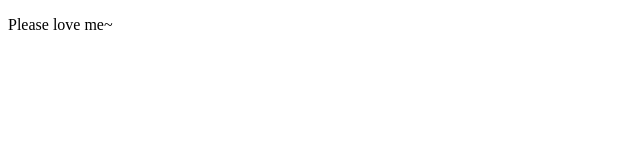
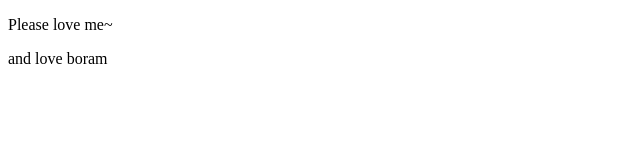
Before and after one commit to BoramLove/first-demo, a plain HTML site: page index.html in a window 1280 px wide. Shown: the full height of the page, 0-640 px from the left. Drawn offline with Linux system fonts and the light colour scheme.

Commit message:
first change

```diff
--- a/index.html
+++ b/index.html
@@ -8,5 +8,6 @@
 </head>
 <body>
   <p>Please love me~</p>
+  <p>and love boram</p>
 </body>
 </html>
```
